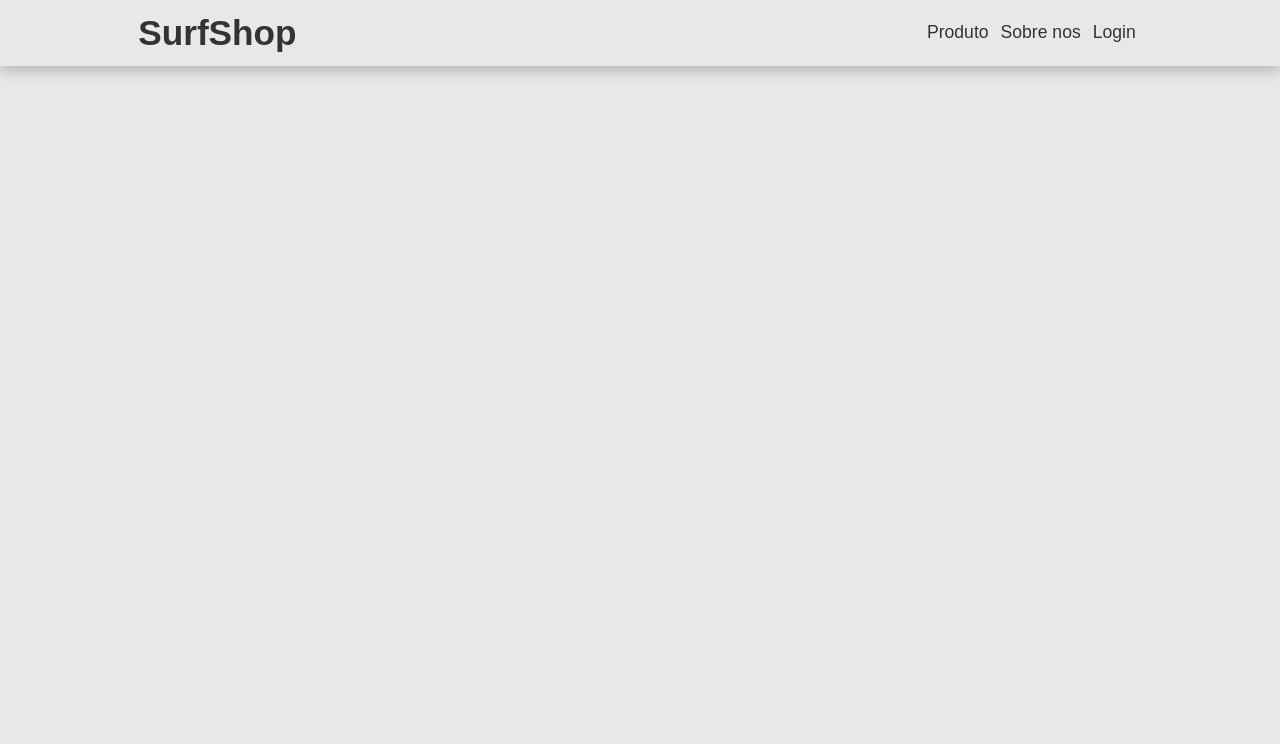
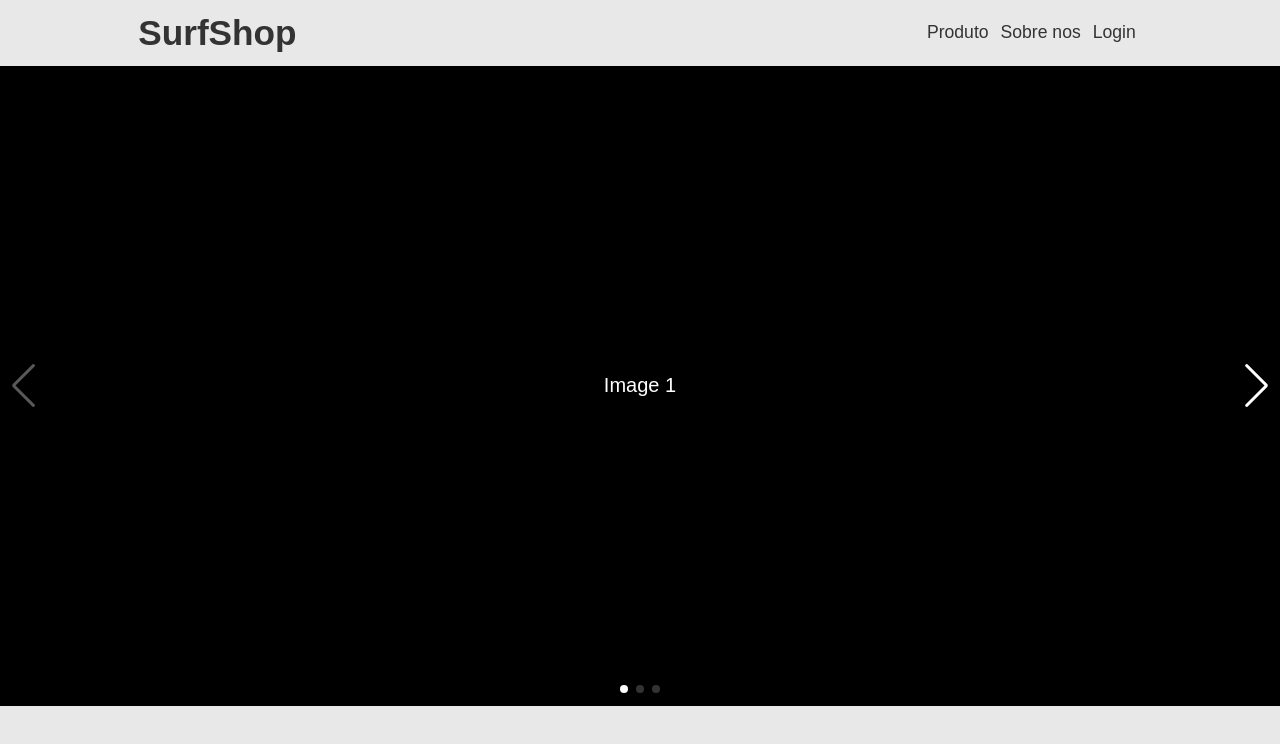
Before and after one commit to EnricoMustafa/e-commerce, a React (Vite) app: page / in a window 1280 px wide. Shown: the top 744 px of the page. Built offline with nearby package versions, Linux system fonts and the light colour scheme.

Commit message:
feature: create carousel for home

```diff
--- a/package.json
+++ b/package.json
@@ -13,7 +13,8 @@
     "react": "^19.0.0",
     "react-dom": "^19.0.0",
     "react-icons": "^5.5.0",
-    "styled-components": "^6.1.15"
+    "styled-components": "^6.1.15",
+    "swiper": "^11.2.4"
   },
   "devDependencies": {
     "@eslint/js": "^9.19.0",
--- /dev/null
+++ b/src/components/Carousel/Carousel.styles.jsx
@@ -0,0 +1,28 @@
+import { styled } from 'styled-components';
+import { Swiper, SwiperSlide } from 'swiper/react';
+import 'swiper/css';
+import 'swiper/css/navigation';
+import 'swiper/css/pagination';
+
+export const CarouselContainer = styled(Swiper)`
+  width: 100%;
+  height: 80vh;
+
+  .swiper-button-next,
+  .swiper-button-prev {
+    color: white;
+  }
+
+  .swiper-pagination-bullet {
+    background-color: white;
+  }
+`;
+
+export const ImageSlide = styled(SwiperSlide)`
+  display: flex;
+  align-items: center;
+  justify-content: center;
+  font-size: 20px;
+  background:#000;
+  color: white;
+`;
--- /dev/null
+++ b/src/components/Carousel/index.jsx
@@ -0,0 +1,28 @@
+import { Fragment } from 'react';
+import { Navigation, Pagination } from 'swiper/modules';
+import {
+    CarouselContainer,
+    ImageSlide,
+ } from './Carousel.styles';
+
+
+function Carousel() {
+  return (
+    <Fragment>
+      <CarouselContainer
+        modules={[Navigation, Pagination]}
+        spaceBetween={10}
+        slidesPerView={1}
+        navigation
+        pagination={{ clickable: true }}
+        >
+         <ImageSlide>Image 1</ImageSlide>
+         <ImageSlide>Image 2</ImageSlide>
+         <ImageSlide>Image 3</ImageSlide>
+     </CarouselContainer>
+
+    </Fragment>
+  )
+}
+
+export default Carousel;
--- a/src/components/Navbar/Navbar.styles.jsx
+++ b/src/components/Navbar/Navbar.styles.jsx
@@ -1,4 +1,4 @@
-import styled from "styled-components"
+import styled from 'styled-components';
 
 export const ContainerNav = styled.div`
 padding: 1%;
--- a/src/main.jsx
+++ b/src/main.jsx
@@ -2,11 +2,13 @@ import { StrictMode } from 'react'
 import { createRoot } from 'react-dom/client'
 import { GlobalStyle } from '../src/styles/Global'
 import Home from '../src/pages/Home'
+import Carousel from './components/Carousel'
 
 
 createRoot(document.getElementById('root')).render(
   <StrictMode>
     <Home/>
     <GlobalStyle/>
+    <Carousel/>
   </StrictMode>,
 )
```
Also changed, not shown: 1 other file (tests, documents, lock files or other folders).
